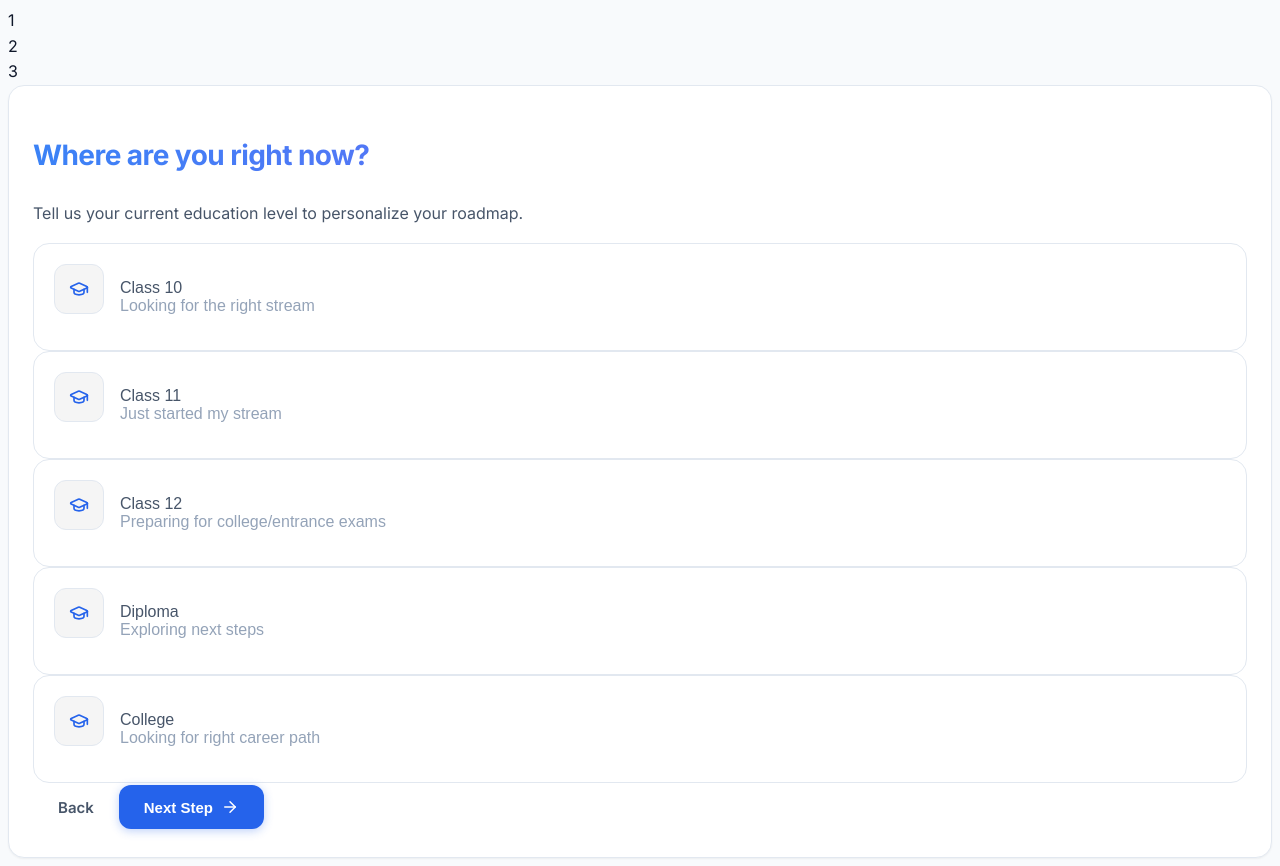
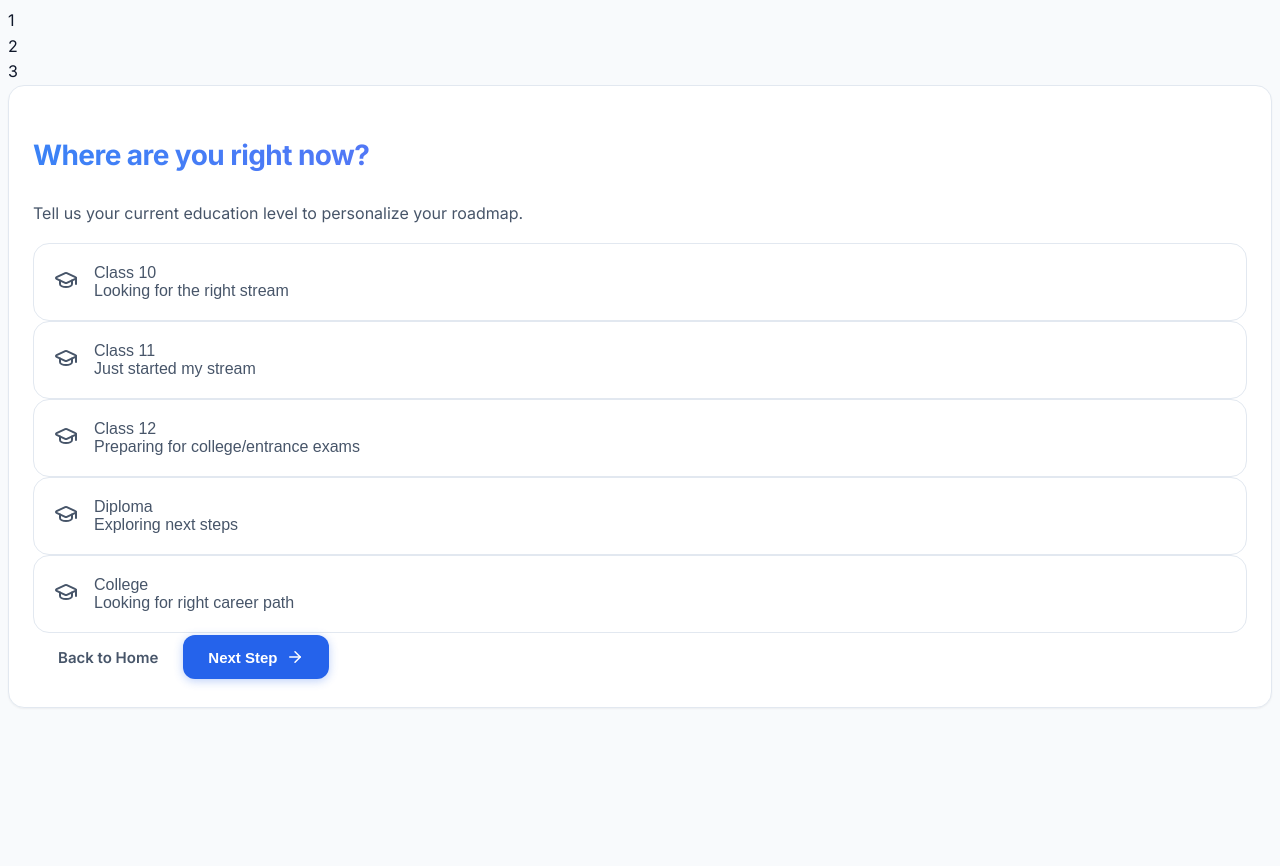
Before and after one commit to manthnnnn/CarrierOS, a Next.js app: page /onboarding in a window 1280 px wide. After the commit the page ends 800 px from the top, so only its background shows below. Built offline with nearby package versions, Linux system fonts and the light colour scheme.

Commit message:
fix(onboarding): rewrite layout using pure tailwind classes

```diff
--- a/src/app/onboarding/page.tsx
+++ b/src/app/onboarding/page.tsx
@@ -2,7 +2,7 @@
 
 import { useState } from 'react';
 import { motion } from 'framer-motion';
-import { ArrowRight, BookOpen, UserCircle, GraduationCap, MapPin } from 'lucide-react';
+import { ArrowRight, GraduationCap } from 'lucide-react';
 import Link from 'next/link';
 
 export default function Onboarding() {
@@ -18,21 +18,35 @@ export default function Onboarding() {
   ];
 
   return (
-    <div className="container min-h-screen flex flex-col pt-24 pb-12">
+    <div className="min-h-screen flex flex-col pt-24 pb-12 px-6">
       <div className="max-w-2xl mx-auto w-full">
-        <div className="step-progress mb-12">
-          <div className={`step-dot ${step >= 1 ? 'current' : ''}`}>1</div>
-          <div className={`step-line ${step >= 2 ? 'completed' : ''}`}></div>
-          <div className={`step-dot ${step >= 2 ? 'current' : ''}`}>2</div>
-          <div className={`step-line ${step >= 3 ? 'completed' : ''}`}></div>
-          <div className={`step-dot ${step >= 3 ? 'current' : ''}`}>3</div>
+        {/* Progress Bar (Tailwind native) */}
+        <div className="flex items-center justify-between mb-12 relative z-10">
+          <div className="absolute left-0 top-1/2 -translate-y-1/2 w-full h-1 bg-gray-200 dark:bg-gray-800 -z-10 rounded"></div>
+          <div
+            className="absolute left-0 top-1/2 -translate-y-1/2 h-1 bg-primary-500 -z-10 rounded transition-all duration-500"
+            style={{ width: `${(step - 1) * 50}%` }}
+          ></div>
+
+          {[1, 2, 3].map((num) => (
+            <div
+              key={num}
+              className={`w-10 h-10 rounded-full flex items-center justify-center text-sm font-bold border-2 transition-colors duration-300 ${
+                step >= num
+                  ? 'bg-primary-500 border-primary-500 text-white shadow-[0_0_15px_rgba(59,130,246,0.5)]'
+                  : 'bg-white dark:bg-gray-900 border-gray-300 dark:border-gray-700 text-gray-400'
+              }`}
+            >
+              {num}
+            </div>
+          ))}
         </div>
 
         {step === 1 && (
           <motion.div
-            initial={{ opacity: 0, x: 20 }}
-            animate={{ opacity: 1, x: 0 }}
-            className="card p-8"
+            initial={{ opacity: 0, y: 20 }}
+            animate={{ opacity: 1, y: 0 }}
+            className="card border border-border p-8 md:p-10"
           >
             <h2 className="display-sm mb-2 text-gradient">Where are you right now?</h2>
             <p className="text-secondary mb-8">Tell us your current education level to personalize your roadmap.</p>
@@ -41,24 +55,30 @@ export default function Onboarding() {
               {classes.map((cls) => (
                 <button
                   key={cls.id}
-                  className={`option-card ${selectedClass === cls.id ? 'selected' : ''}`}
+                  className={`option-card flex items-center gap-4 p-4 rounded-xl border text-left transition-all ${
+                    selectedClass === cls.id
+                      ? 'border-primary-500 bg-primary-500/10 shadow-[0_0_20px_rgba(59,130,246,0.15)]'
+                      : 'border-border hover:border-primary-500/50 hover:bg-gray-50 dark:hover:bg-gray-900/50'
+                  }`}
                   onClick={() => setSelectedClass(cls.id)}
                 >
-                  <div className="feature-icon bg-gradient-to-br from-primary-500 to-accent-500 w-10 h-10 mb-0 flex-shrink-0">
-                    <GraduationCap size={20} className="text-white" />
+                  <div className={`w-12 h-12 rounded-lg flex items-center justify-center flex-shrink-0 transition-colors ${
+                    selectedClass === cls.id ? 'bg-primary-500 text-white' : 'bg-gray-100 dark:bg-gray-800 text-primary-500'
+                  }`}>
+                    <GraduationCap size={24} />
                   </div>
                   <div>
-                    <div className="font-bold text-primary">{cls.label}</div>
-                    <div className="text-xs text-muted mt-1">{cls.desc}</div>
+                    <div className="font-bold text-gray-900 dark:text-white text-lg">{cls.label}</div>
+                    <div className="text-sm text-secondary mt-0.5">{cls.desc}</div>
                   </div>
                 </button>
               ))}
             </div>
 
             <div className="flex justify-between items-center mt-10">
-              <Link href="/" className="btn btn-ghost">Back</Link>
+              <Link href="/" className="btn btn-ghost px-4 py-2">Back to Home</Link>
               <button
-                className="btn btn-primary"
+                className="btn btn-primary px-6 py-2"
                 disabled={!selectedClass}
                 onClick={() => setStep(2)}
               >
@@ -68,21 +88,22 @@ export default function Onboarding() {
           </motion.div>
         )}
 
-        {/* Similar sections for step 2, 3 would go here */}
         {step > 1 && (
            <motion.div
-           initial={{ opacity: 0, x: 20 }}
-           animate={{ opacity: 1, x: 0 }}
-           className="card p-8 text-center"
+           initial={{ opacity: 0, scale: 0.95 }}
+           animate={{ opacity: 1, scale: 1 }}
+           className="card border border-border p-12 text-center flex flex-col items-center justify-center min-h-[400px]"
          >
+            <div className="w-20 h-20 bg-primary-500/10 text-primary-500 rounded-full flex items-center justify-center mb-6">
+              <GraduationCap size={40} />
+            </div>
             <h2 className="display-sm mb-4">Great! Let's build your profile.</h2>
-            <p className="text-secondary mb-8">We will now analyze your strengths and weaknesses.</p>
-            <Link href="/dashboard" className="btn btn-primary btn-lg">
-              Go to Dashboard
+            <p className="text-secondary mb-10 max-w-md mx-auto">We will now analyze your strengths, weaknesses, and logical reasoning skills to find your perfect career match.</p>
+            <Link href="/dashboard" className="btn btn-primary">
+              Continue to Dashboard <ArrowRight size={18} className="ml-2" />
             </Link>
          </motion.div>
         )}
-
       </div>
     </div>
   );
```
